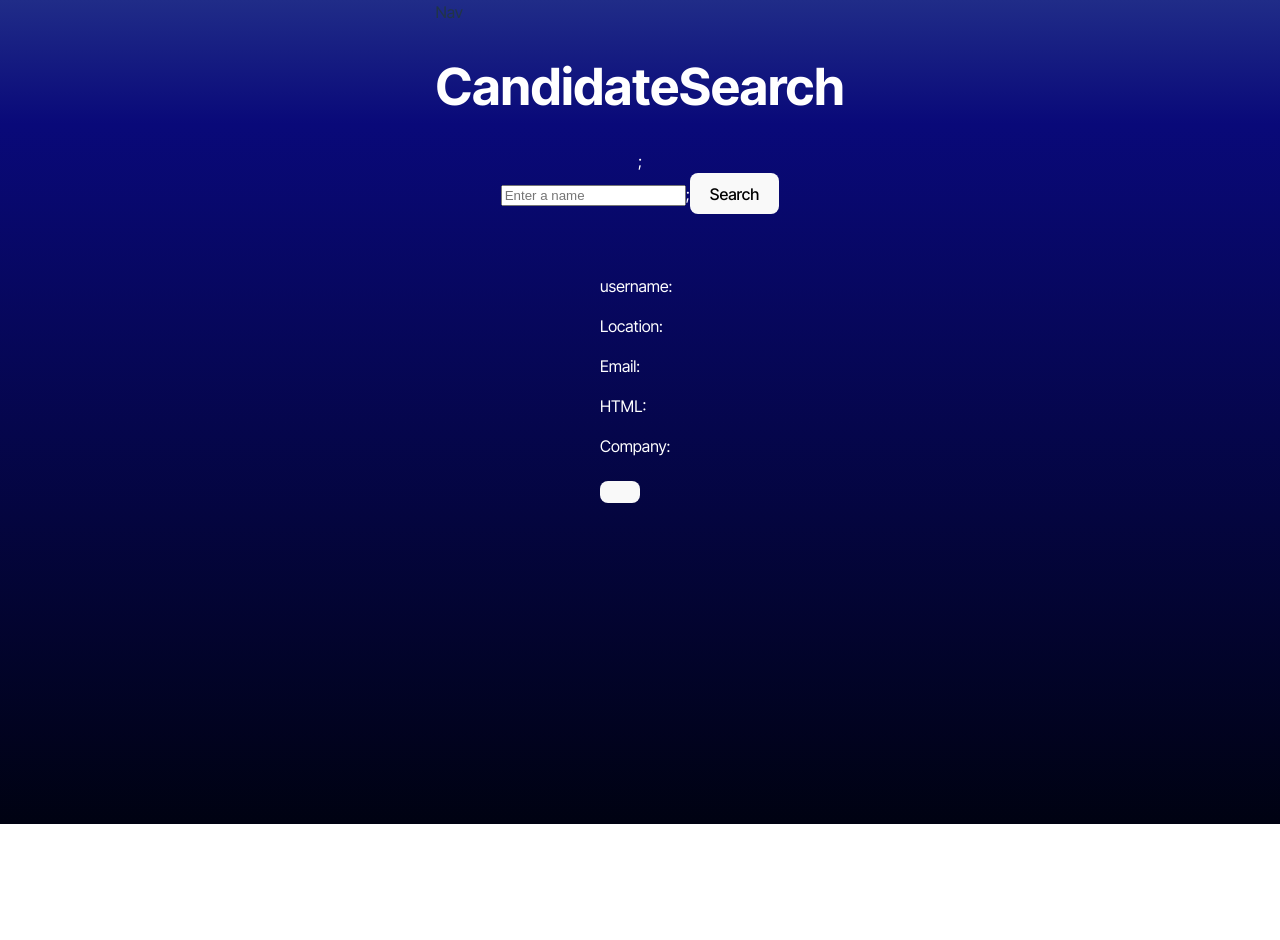
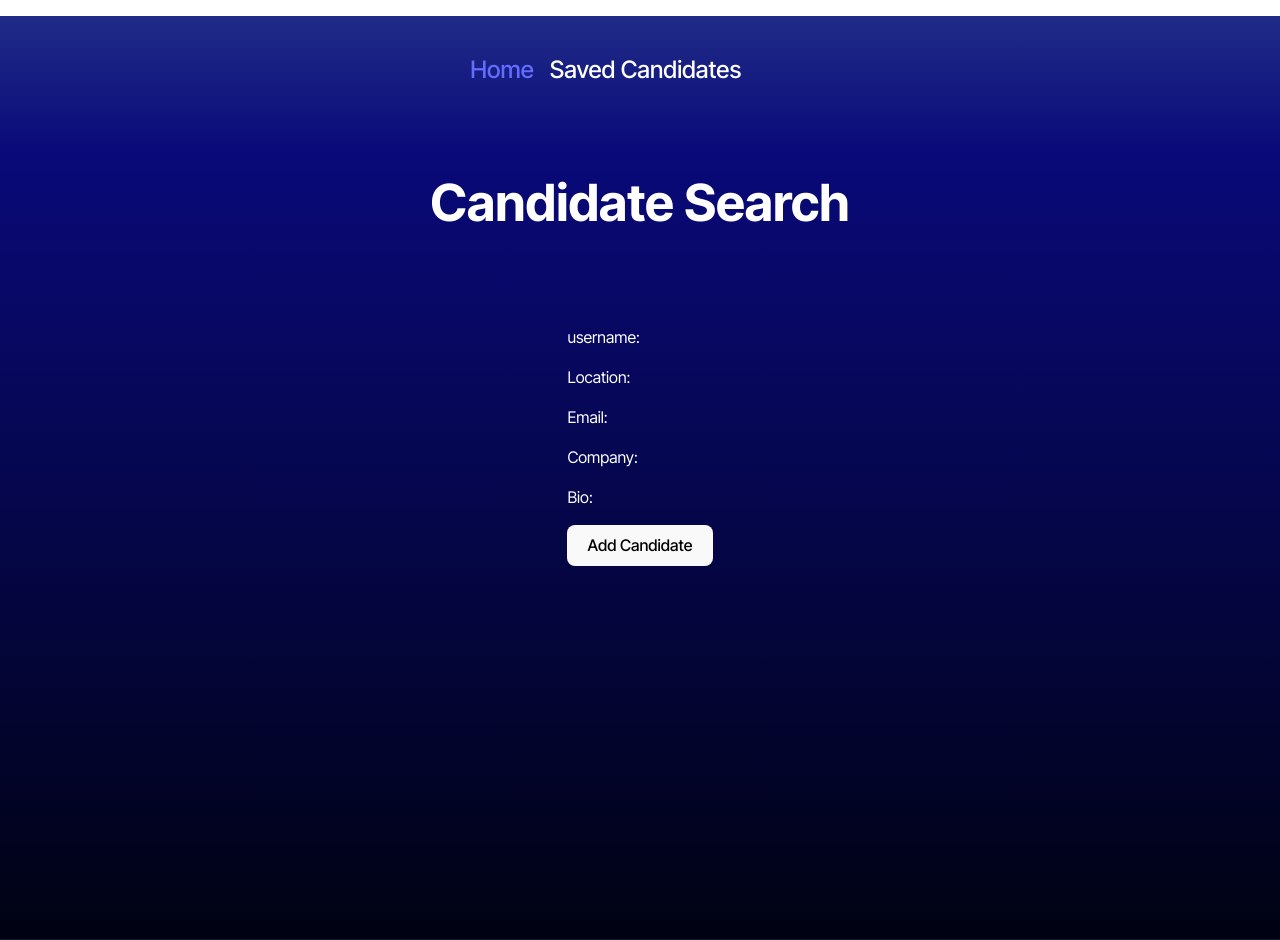
Before and after one commit to dlwortmann/Candidate-Search-Challenge-13, a React (Vite) app in the folder Develop/: page / in a window 1280 px wide. Before the commit the page ends 824 px from the top, so only its background shows below. Built offline with nearby package versions, Linux system fonts and the light colour scheme.

Commit message:
update nav and readme files

```diff
--- a/Develop/src/components/CandidateCard.tsx
+++ b/Develop/src/components/CandidateCard.tsx
@@ -18,11 +18,12 @@ const CandidateCard = ({currentCandidate, addToSavedCandidateList}: CandidateCar
                 <p>username: {currentCandidate.username}</p>
                 <p>Location: {currentCandidate.location}</p>
                 <p>Email: {currentCandidate.email}</p>
-                <p>HTML: {currentCandidate.html_url}</p>
                 <p>Company: {currentCandidate.company}</p>
+                <p>Bio: {currentCandidate.bio}</p>
+
             </article>
             {/* figure out how to add button for addtoSavedCandidateList */}
-            <button className='add-candidate' onClick={() => addToSavedCandidateList}></button>
+            <button className='add-candidate' onClick={() => addToSavedCandidateList}>Add Candidate</button>
         </section>
         </>
     )
--- a/Develop/src/components/Nav.tsx
+++ b/Develop/src/components/Nav.tsx
@@ -1,7 +1,30 @@
+import { Link, useLocation } from 'react-router-dom';
+
 const Nav = () => {
+  const currentPage = useLocation().pathname;
   // TODO: Add necessary code to display the navigation bar and link between the pages
   return (
-    <div>Nav</div>
+    <nav>
+      <ul className='nav nav-tabs'>
+        <li className='nav-item'>
+          <h2>
+            <Link
+              to="/"
+              className={currentPage === '/' ? 'nav-link-active' : 'nav-link'}>
+                Home</Link>
+          </h2>
+        </li>
+        <li className='nav-item'>
+          <h2>
+            <Link
+              to="/SavedCandidates"
+              className={currentPage === '/SavedCandidates' ? 'nav-link-active' : 'nav-link'}>
+              Saved Candidates
+            </Link>
+          </h2>
+        </li>
+      </ul>
+    </nav>
   )
 };
 
--- a/Develop/src/interfaces/Candidate.interface.tsx
+++ b/Develop/src/interfaces/Candidate.interface.tsx
@@ -6,6 +6,7 @@ interface Candidate {
     readonly avatar: string;
     readonly email: string;
     readonly html_url: string;
+    readonly bio: string;
     readonly company: string;
 }
 
--- a/Develop/src/pages/CandidateSearch.tsx
+++ b/Develop/src/pages/CandidateSearch.tsx
@@ -13,6 +13,7 @@ const CandidateSearch = () => {
     email: '',
     html_url: '',
     company: '',
+    bio: ''
   })
 
   const [searchInput, setSearchInput] = useState<string>('');
@@ -36,19 +37,7 @@ const CandidateSearch = () => {
 
   return (
     <>
-      <h1>CandidateSearch</h1>;
-      <section>
-        <form onSubmit={(event: FormEvent) => searchForCandidates(event, searchInput)}>
-          <input type='text'
-            name=''
-            id=''
-            placeholder='Enter a name'
-            onChange={(e) => setCurrentCandidate(searchInput)} />;
-          <button type='submit' id='searchBtn'>
-            Search
-          </button>
-        </form>
-      </section>
+      <h1>Candidate Search</h1>
       <CandidateCard
         currentCandidate={currentCandidate}
         addToSavedCandidateList={addToSavedCandidates} />
--- a/Develop/src/pages/SavedCandidates.tsx
+++ b/Develop/src/pages/SavedCandidates.tsx
@@ -2,6 +2,7 @@ import React from 'react';
 import { useEffect, useState } from 'react';
 import SavedCandidateList from '../components/SavedCandidateList.tsx'
 import Candidate from '../interfaces/Candidate.interface.tsx';
+
 const SavedCandidates = () => {
   const [savedCandidates, setSavedCandidates] = useState<Candidate[]>([]);
 
@@ -12,7 +13,7 @@ const SavedCandidates = () => {
   return (
     <>
       <h1>Potential Candidates</h1>
-      {(!savedCandidates?.length || savedCandidates?.length === 0) ? (<h1>Add Candidates to list</h1>) : (<SavedCandidateList savedCandidates={savedCandidates}
+      {(!savedCandidates?.length || savedCandidates?.length === 0) ? (<h2>Add Candidates to list</h2>) : (<SavedCandidateList savedCandidates={savedCandidates}
       />
       )}
     </>
```
Also changed, not shown: 1 other file (tests, documents, lock files or other folders).
